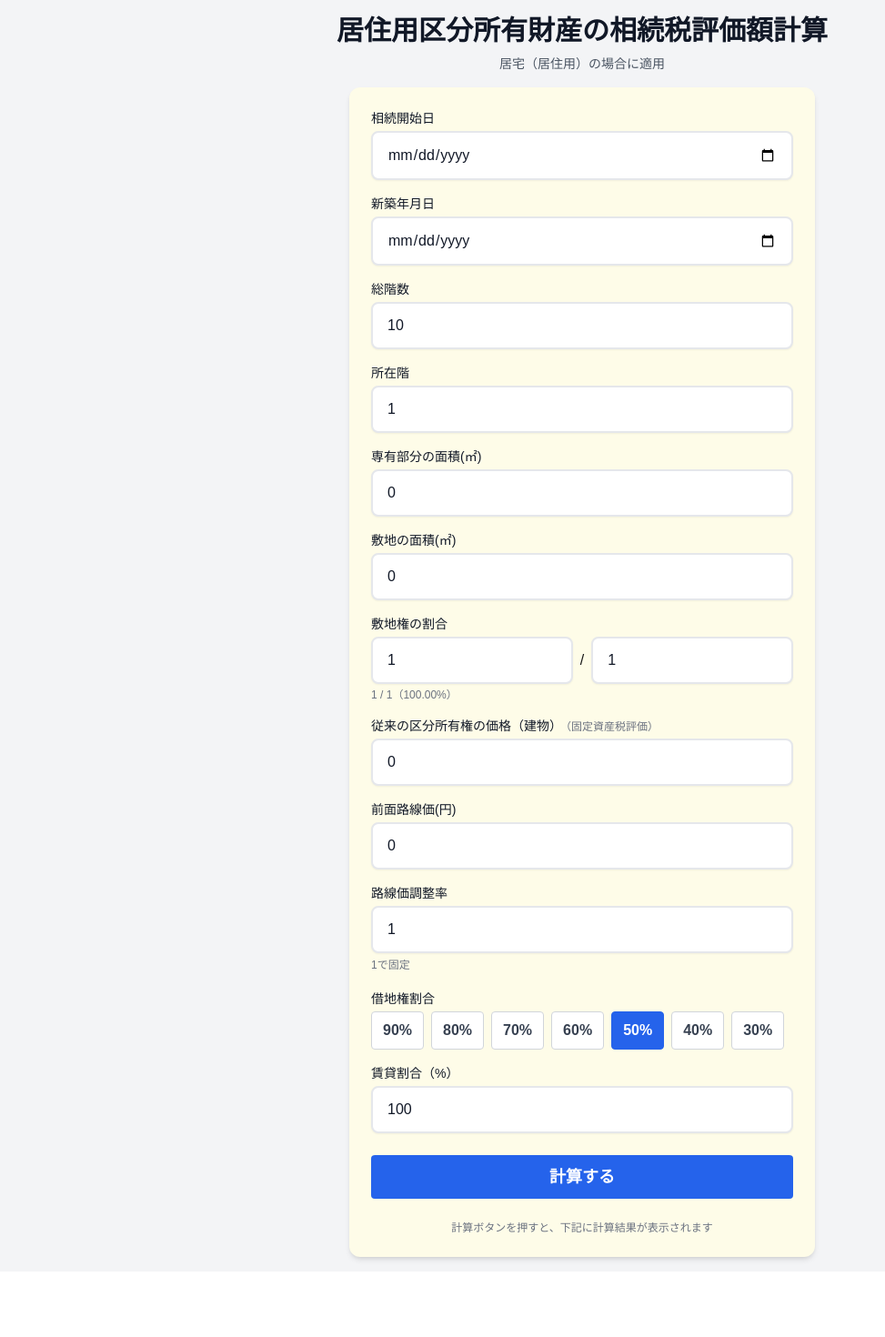
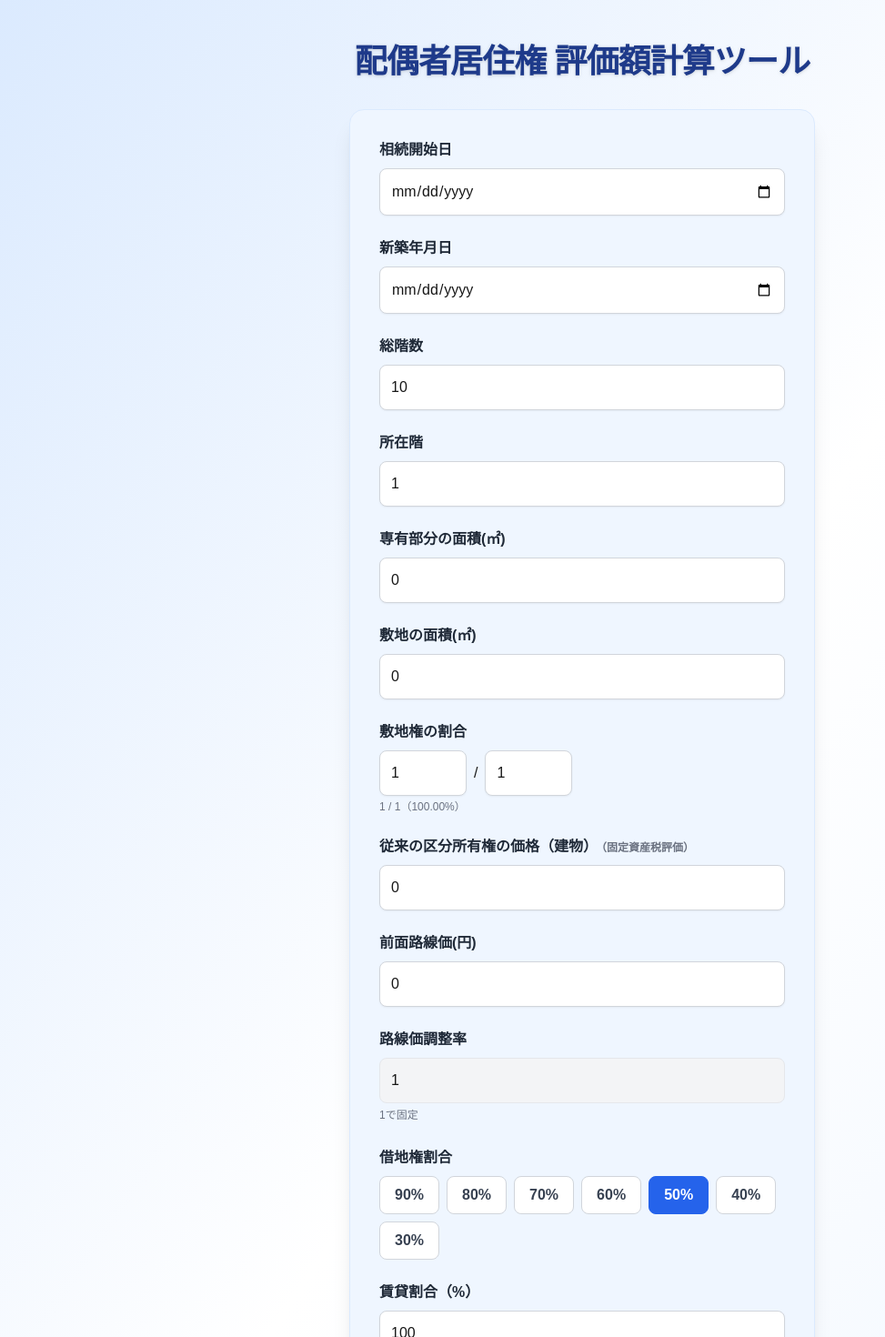
Before and after one commit to ryo8073/no4667-condo-valuation, a Next.js app: page / in a window 1280 px wide. Shown: the top 1470 px of the page at 91% size, without its empty margins (0-973 px from the left). Before the commit the page ends 1398 px from the top, so only its background shows below. Built offline with nearby package versions, Linux system fonts and the light colour scheme.

Commit message:
UI/UX刷新PRD更新2024年トレンド対応アクセシビリティ強化

```diff
--- a/src/app/page.tsx
+++ b/src/app/page.tsx
@@ -5,15 +5,13 @@ import InputForm from "../components/input-form";
 import ResultDisplay from "../components/result-display";
 import { ResultWithDetails } from "../types";
 
-export default function Home() {
+export default function Page() {
   const [result, setResult] = useState<ResultWithDetails | null>(null);
-
   return (
-    <Layout>
-      <h1 className="text-3xl font-bold mb-2 text-center text-gray-900">居住用区分所有財産の相続税評価額計算</h1>
-      <div className="text-center text-sm text-gray-600 mb-4">居宅（居住用）の場合に適用</div>
+    <div className="min-h-screen bg-gradient-to-br from-blue-100 via-white to-blue-50 flex flex-col items-center justify-center py-12 px-2">
+      <h1 className="text-3xl md:text-4xl font-bold text-blue-900 mb-8 tracking-tight text-center drop-shadow">配偶者居住権 評価額計算ツール</h1>
       <InputForm onResult={setResult} />
-      {result && <ResultDisplay result={result} />}
-    </Layout>
+      <ResultDisplay result={result} />
+    </div>
   );
 }
--- a/src/components/input-form.tsx
+++ b/src/components/input-form.tsx
@@ -135,45 +135,45 @@ export default function InputForm({ onResult }: { onResult: (result: ResultWithD
   };
 
   return (
-    <form onSubmit={handleSubmit} className="space-y-6 p-6 bg-yellow-50 rounded-xl shadow-md max-w-lg w-full mx-auto">
-      <div className="grid grid-cols-1 gap-4">
+    <form onSubmit={handleSubmit} className="space-y-6 p-8 bg-blue-50 rounded-2xl shadow-xl max-w-lg w-full mx-auto border border-blue-100">
+      <div className="grid grid-cols-1 gap-6">
         <div>
-          <label className="block text-sm font-medium text-gray-900 mb-1" htmlFor="inheritanceDate">相続開始日</label>
-          <input id="inheritanceDate" type="date" name="inheritanceDate" value={form.inheritanceDate} onChange={handleChange} className={`input${errors.inheritanceDate ? ' border-red-400' : ''}`} />
+          <label className="block text-base font-semibold text-gray-800 mb-2" htmlFor="inheritanceDate">相続開始日</label>
+          <input id="inheritanceDate" type="date" name="inheritanceDate" value={form.inheritanceDate} onChange={handleChange} className={`w-full p-3 rounded-lg border border-gray-300 bg-white shadow-sm focus:ring-2 focus:ring-blue-400 focus:border-blue-400 transition ${errors.inheritanceDate ? ' border-red-400' : ''}`} placeholder="例: 2025-12-01" />
           {errors.inheritanceDate && <span className="text-red-500 text-xs mt-1 block">{errors.inheritanceDate}</span>}
         </div>
         <div>
-          <label className="block text-sm font-medium text-gray-900 mb-1" htmlFor="constructionDate">新築年月日</label>
-          <input id="constructionDate" type="date" name="constructionDate" value={form.constructionDate} onChange={handleChange} className={`input${errors.constructionDate ? ' border-red-400' : ''}`} />
+          <label className="block text-base font-semibold text-gray-800 mb-2" htmlFor="constructionDate">新築年月日</label>
+          <input id="constructionDate" type="date" name="constructionDate" value={form.constructionDate} onChange={handleChange} className={`w-full p-3 rounded-lg border border-gray-300 bg-white shadow-sm focus:ring-2 focus:ring-blue-400 focus:border-blue-400 transition ${errors.constructionDate ? ' border-red-400' : ''}`} placeholder="例: 2012-02-16" />
           {errors.constructionDate && <span className="text-red-500 text-xs mt-1 block">{errors.constructionDate}</span>}
           {buildingAge !== "" && <span className="text-lg text-blue-700 font-bold mt-2 block">築年数: {buildingAge} 年</span>}
         </div>
         <div>
-          <label className="block text-sm font-medium text-gray-900 mb-1" htmlFor="totalFloors">総階数</label>
-          <input id="totalFloors" type="number" name="totalFloors" value={form.totalFloors} onChange={handleChange} className={`input${errors.totalFloors ? ' border-red-400' : ''}`} min={1} />
+          <label className="block text-base font-semibold text-gray-800 mb-2" htmlFor="totalFloors">総階数</label>
+          <input id="totalFloors" type="number" name="totalFloors" value={form.totalFloors} onChange={handleChange} className={`w-full p-3 rounded-lg border border-gray-300 bg-white shadow-sm focus:ring-2 focus:ring-blue-400 focus:border-blue-400 transition ${errors.totalFloors ? ' border-red-400' : ''}`} min={1} placeholder="例: 10" />
           {errors.totalFloors && <span className="text-red-500 text-xs mt-1 block">{errors.totalFloors}</span>}
         </div>
         <div>
-          <label className="block text-sm font-medium text-gray-900 mb-1" htmlFor="floor">所在階</label>
-          <input id="floor" type="number" name="floor" value={form.floor} onChange={handleChange} className={`input${errors.floor ? ' border-red-400' : ''}`} min={0} max={form.totalFloors} />
+          <label className="block text-base font-semibold text-gray-800 mb-2" htmlFor="floor">所在階</label>
+          <input id="floor" type="number" name="floor" value={form.floor} onChange={handleChange} className={`w-full p-3 rounded-lg border border-gray-300 bg-white shadow-sm focus:ring-2 focus:ring-blue-400 focus:border-blue-400 transition ${errors.floor ? ' border-red-400' : ''}`} min={0} max={form.totalFloors} placeholder="例: 7" />
           {errors.floor && <span className="text-red-500 text-xs mt-1 block">{errors.floor}</span>}
         </div>
         <div>
-          <label className="block text-sm font-medium text-gray-900 mb-1" htmlFor="exclusiveArea">専有部分の面積(㎡)</label>
-          <input id="exclusiveArea" type="number" name="exclusiveArea" value={form.exclusiveArea} onChange={handleChange} className={`input${errors.exclusiveArea ? ' border-red-400' : ''}`} min={0} step="0.01" />
+          <label className="block text-base font-semibold text-gray-800 mb-2" htmlFor="exclusiveArea">専有部分の面積(㎡)</label>
+          <input id="exclusiveArea" type="number" name="exclusiveArea" value={form.exclusiveArea} onChange={handleChange} className={`w-full p-3 rounded-lg border border-gray-300 bg-white shadow-sm focus:ring-2 focus:ring-blue-400 focus:border-blue-400 transition ${errors.exclusiveArea ? ' border-red-400' : ''}`} min={0} step="0.01" placeholder="例: 63.26" />
           {errors.exclusiveArea && <span className="text-red-500 text-xs mt-1 block">{errors.exclusiveArea}</span>}
         </div>
         <div>
-          <label className="block text-sm font-medium text-gray-900 mb-1" htmlFor="landArea">敷地の面積(㎡)</label>
-          <input id="landArea" type="text" name="landArea" value={formatCommaNumber(form.landArea)} onChange={handleCommaInput} className={`input${errors.landArea ? ' border-red-400' : ''}`} min={0} step="0.01" />
+          <label className="block text-base font-semibold text-gray-800 mb-2" htmlFor="landArea">敷地の面積(㎡)</label>
+          <input id="landArea" type="text" name="landArea" value={formatCommaNumber(form.landArea)} onChange={handleCommaInput} className={`w-full p-3 rounded-lg border border-gray-300 bg-white shadow-sm focus:ring-2 focus:ring-blue-400 focus:border-blue-400 transition ${errors.landArea ? ' border-red-400' : ''}`} min={0} step="0.01" placeholder="例: 1306.00" />
           {errors.landArea && <span className="text-red-500 text-xs mt-1 block">{errors.landArea}</span>}
         </div>
         <div>
-          <label className="block text-sm font-medium text-gray-900 mb-1" htmlFor="landShareNumerator">敷地権の割合</label>
+          <label className="block text-base font-semibold text-gray-800 mb-2" htmlFor="landShareNumerator">敷地権の割合</label>
           <div className="flex items-center gap-2">
-            <input id="landShareNumerator" type="text" name="landShareNumerator" value={formatCommaNumber(form.landShareNumerator)} onChange={handleCommaInput} className={`input w-20${errors.landShareNumerator ? ' border-red-400' : ''}`} min={1} />
+            <input id="landShareNumerator" type="text" name="landShareNumerator" value={formatCommaNumber(form.landShareNumerator)} onChange={handleCommaInput} className={`p-3 rounded-lg border border-gray-300 bg-white shadow-sm focus:ring-2 focus:ring-blue-400 focus:border-blue-400 transition w-24 ${errors.landShareNumerator ? ' border-red-400' : ''}`} min={1} placeholder="分子 例: 6608" />
             <span>/</span>
-            <input id="landShareDenominator" type="text" name="landShareDenominator" value={formatCommaNumber(form.landShareDenominator)} onChange={handleCommaInput} className={`input w-20${errors.landShareDenominator ? ' border-red-400' : ''}`} min={1} />
+            <input id="landShareDenominator" type="text" name="landShareDenominator" value={formatCommaNumber(form.landShareDenominator)} onChange={handleCommaInput} className={`p-3 rounded-lg border border-gray-300 bg-white shadow-sm focus:ring-2 focus:ring-blue-400 focus:border-blue-400 transition w-24 ${errors.landShareDenominator ? ' border-red-400' : ''}`} min={1} placeholder="分母 例: 369648" />
           </div>
           <span className="text-xs text-gray-500 mt-1 block">
             {formatCommaNumber(form.landShareNumerator)} / {formatCommaNumber(form.landShareDenominator)}
@@ -185,31 +185,31 @@ export default function InputForm({ onResult }: { onResult: (result: ResultWithD
           )}
         </div>
         <div>
-          <label className="block text-sm font-medium text-gray-900 mb-1" htmlFor="buildingPrice">従来の区分所有権の価格（建物）<span className="text-xs text-gray-500 ml-1">（固定資産税評価）</span></label>
-          <input id="buildingPrice" type="text" name="buildingPrice" value={formatCommaNumber(form.buildingPrice)} onChange={handleCommaInput} className={`input${errors.buildingPrice ? ' border-red-400' : ''}`} min={0} />
+          <label className="block text-base font-semibold text-gray-800 mb-2" htmlFor="buildingPrice">従来の区分所有権の価格（建物）<span className="text-xs text-gray-500 ml-1">（固定資産税評価）</span></label>
+          <input id="buildingPrice" type="text" name="buildingPrice" value={formatCommaNumber(form.buildingPrice)} onChange={handleCommaInput} className={`w-full p-3 rounded-lg border border-gray-300 bg-white shadow-sm focus:ring-2 focus:ring-blue-400 focus:border-blue-400 transition ${errors.buildingPrice ? ' border-red-400' : ''}`} min={0} placeholder="例: 6148686" />
           {errors.buildingPrice && <span className="text-red-500 text-xs mt-1 block">{errors.buildingPrice}</span>}
         </div>
         <div>
-          <label className="block text-sm font-medium text-gray-900 mb-1" htmlFor="roadPrice">前面路線価(円)</label>
-          <input id="roadPrice" type="text" name="roadPrice" value={formatCommaNumber(form.roadPrice)} onChange={handleCommaInput} className={`input${errors.roadPrice ? ' border-red-400' : ''}`} min={0} />
+          <label className="block text-base font-semibold text-gray-800 mb-2" htmlFor="roadPrice">前面路線価(円)</label>
+          <input id="roadPrice" type="text" name="roadPrice" value={formatCommaNumber(form.roadPrice)} onChange={handleCommaInput} className={`w-full p-3 rounded-lg border border-gray-300 bg-white shadow-sm focus:ring-2 focus:ring-blue-400 focus:border-blue-400 transition ${errors.roadPrice ? ' border-red-400' : ''}`} min={0} placeholder="例: 68000" />
           {errors.roadPrice && <span className="text-red-500 text-xs mt-1 block">{errors.roadPrice}</span>}
         </div>
         <div>
-          <label className="block text-sm font-medium text-gray-900 mb-1" htmlFor="roadPriceRate">路線価調整率</label>
-          <input id="roadPriceRate" type="number" name="roadPriceRate" value={form.roadPriceRate} readOnly className="input bg-gray-100 cursor-not-allowed" />
+          <label className="block text-base font-semibold text-gray-800 mb-2" htmlFor="roadPriceRate">路線価調整率</label>
+          <input id="roadPriceRate" type="number" name="roadPriceRate" value={form.roadPriceRate} readOnly className="w-full p-3 rounded-lg border border-gray-200 bg-gray-100 cursor-not-allowed" />
           <span className="text-xs text-gray-500">1で固定</span>
           {landRightPrice !== "" && (
             <div className="text-base text-blue-700 font-bold mt-2">従来の敷地利用権の価格（土地）: {landRightPrice} 円</div>
           )}
         </div>
         <div>
-          <label className="block text-sm font-medium text-gray-900 mb-1" htmlFor="leaseholdRate">借地権割合</label>
+          <label className="block text-base font-semibold text-gray-800 mb-2" htmlFor="leaseholdRate">借地権割合</label>
           <div className="flex flex-wrap gap-2 mt-1">
             {leaseholdOptions.map((rate) => (
               <button
                 type="button"
                 key={rate}
-                className={`px-3 py-2 rounded border ${form.leaseholdRate === rate ? 'bg-blue-600 text-white border-blue-600' : 'bg-white text-gray-700 border-gray-300'} font-semibold focus:outline-none focus:ring-2 focus:ring-blue-400`}
+                className={`px-4 py-2 rounded-lg border font-semibold transition focus:outline-none focus:ring-2 focus:ring-blue-400 ${form.leaseholdRate === rate ? 'bg-blue-600 text-white border-blue-600' : 'bg-white text-gray-700 border-gray-300 hover:bg-blue-50'}`}
                 onClick={() => handleLeaseholdClick(rate)}
               >
                 {Math.round(rate * 100)}%
@@ -219,13 +219,13 @@ export default function InputForm({ onResult }: { onResult: (result: ResultWithD
           {errors.leaseholdRate && <span className="text-red-500 text-xs mt-1 block">{errors.leaseholdRate}</span>}
         </div>
         <div>
-          <label className="block text-sm font-medium text-gray-900 mb-1" htmlFor="rentalRate">賃貸割合（%）</label>
-          <input id="rentalRate" type="number" name="rentalRate" value={form.rentalRate} onChange={handleChange} className="input" min={0} max={100} />
+          <label className="block text-base font-semibold text-gray-800 mb-2" htmlFor="rentalRate">賃貸割合（%）</label>
+          <input id="rentalRate" type="number" name="rentalRate" value={form.rentalRate} onChange={handleChange} className="w-full p-3 rounded-lg border border-gray-300 bg-white shadow-sm focus:ring-2 focus:ring-blue-400 focus:border-blue-400 transition" min={0} max={100} placeholder="例: 100" />
           {errors.rentalRate && <span className="text-red-500 text-xs mt-1 block">{errors.rentalRate}</span>}
         </div>
       </div>
-      <button type="submit" className="btn btn-primary w-full h-12 text-lg mt-2">計算する</button>
-      <p className="text-xs text-gray-500 mt-2 text-center">計算ボタンを押すと、下記に計算結果が表示されます</p>
+      <button type="submit" className="w-full h-14 text-lg mt-4 rounded-xl bg-blue-600 text-white font-bold shadow-md hover:bg-blue-700 transition">計算する</button>
+      <p className="text-sm text-gray-500 mt-4 text-center">計算ボタンを押すと、下記に計算結果が表示されます</p>
     </form>
   );
 }
```
Also changed, not shown: src/components/result-display.tsx (+20 -15 lines), 1 other file (tests, documents, lock files or other folders).
